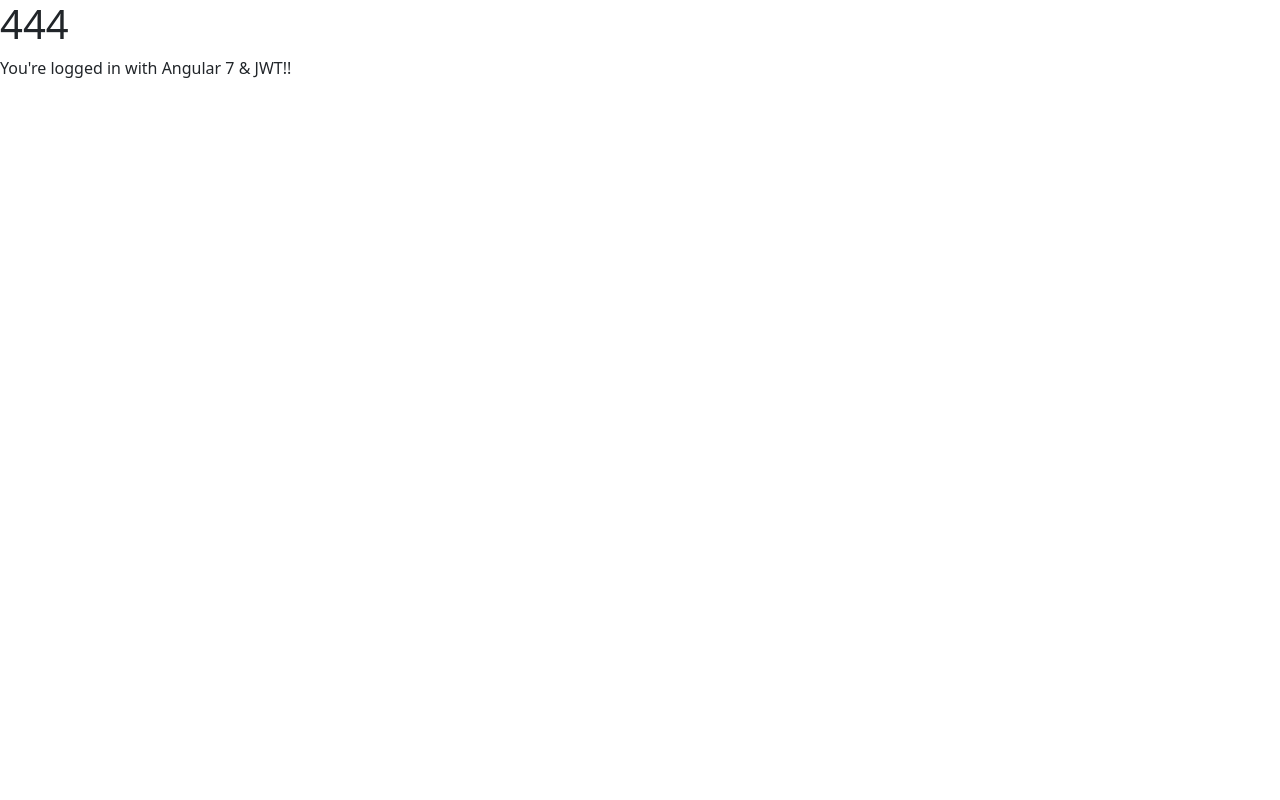
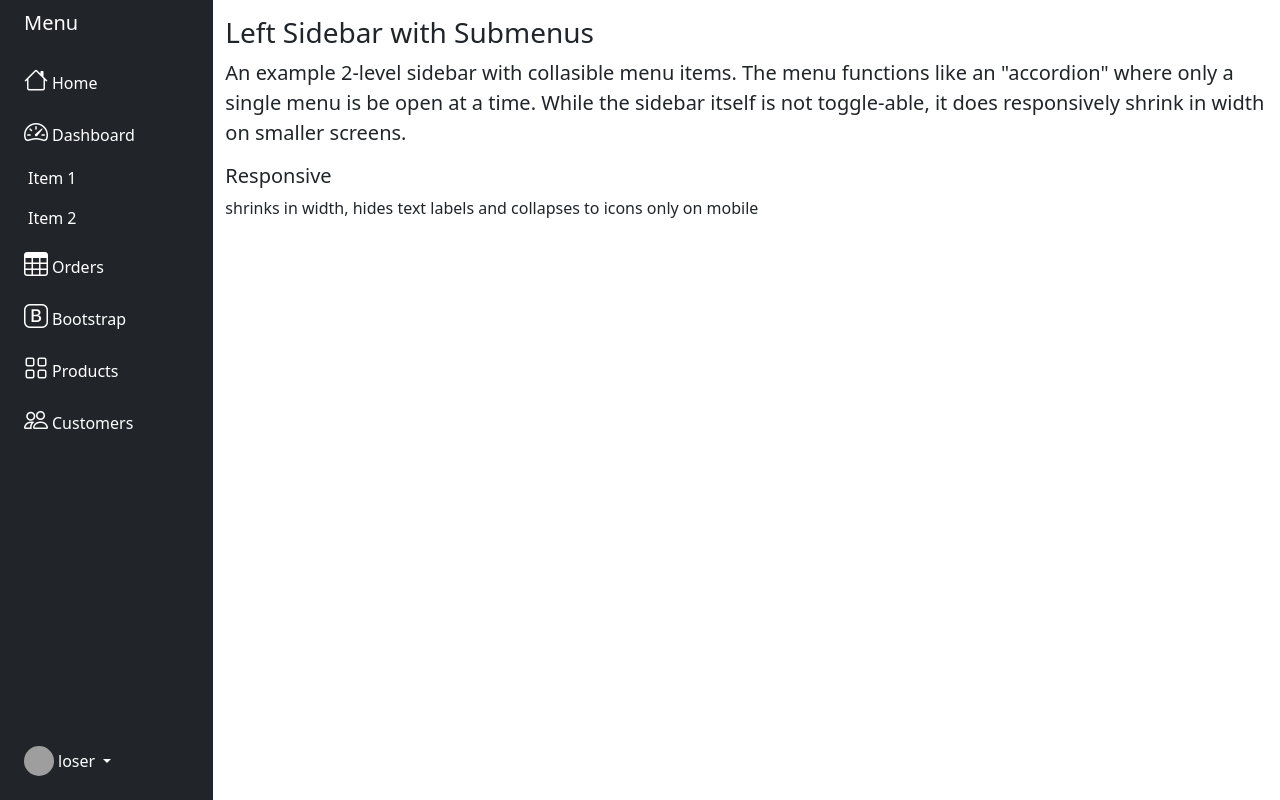
Before and after one commit to PatrickEkkel/K4C, an Angular app in the folder k4cFrontend/k4c-client/: page / in a window 1280 px wide. Built offline with nearby package versions, Linux system fonts and the light colour scheme; no server answers; grey boxes are pictures that could not be loaded.

Commit message:
K4C-13: added side menu with some example icons

```diff
--- a/k4cFrontend/k4c-client/src/app/home/home.component.html
+++ b/k4cFrontend/k4c-client/src/app/home/home.component.html
@@ -1,2 +1,93 @@
-<h1>444</h1>
-<p>You're logged in with Angular 7 & JWT!! {{ token }}</p>
+<div class="container-fluid ">
+  <div class="row flex-nowrap">
+    <div class="col-auto col-md-3 col-xl-2 px-sm-2 px-0 bg-dark ">
+      <div class="d-flex flex-column align-items-center align-items-sm-start px-3 pt-2 text-white min-vh-100 ">
+        <a href="/" class="d-flex align-items-center pb-3 mb-md-0 me-md-auto text-white text-decoration-none">
+          <span class="fs-5 d-none d-sm-inline">Menu</span>
+        </a>
+        <ul class="nav nav-pills flex-column mb-sm-auto mb-0 align-items-center align-items-sm-start" id="menu">
+          <li class="nav-item">
+            <a href="#" class="nav-link align-middle px-0 text-white ">
+              <i class="fs-4 bi-house"></i> <span class="ms-1 d-none d-sm-inline text-white ">Home</span>
+            </a>
+          </li>
+          <li>
+            <a href="#submenu1" data-bs-toggle="collapse" class="nav-link px-0 align-middle text-white ">
+              <i class="fs-4 bi-speedometer2"></i> <span class="ms-1 d-none d-sm-inline " >Dashboard</span> </a>
+            <ul class="collapse show nav flex-column ms-1" id="submenu1" data-bs-parent="#menu">
+              <li class="w-100">
+                <a href="#" class="nav-link px-0  text-white"> <span class="d-none d-sm-inline ">Item</span> 1 </a>
+              </li>
+              <li>
+                <a href="#" class="nav-link px-0 text-white "> <span class="d-none d-sm-inline ">Item</span> 2 </a>
+              </li>
+            </ul>
+          </li>
+          <li>
+            <a href="#" class="nav-link px-0 align-middle text-white ">
+              <i class="fs-4 bi-table"></i> <span class="ms-1 d-none d-sm-inline">Orders</span></a>
+          </li>
+          <li>
+            <a href="#submenu2" data-bs-toggle="collapse" class="nav-link px-0 align-middle text-white ">
+              <i class="fs-4 bi-bootstrap"></i> <span class="ms-1 d-none d-sm-inline">Bootstrap</span></a>
+            <ul class="collapse nav flex-column ms-1" id="submenu2" data-bs-parent="#menu">
+              <li class="w-100 ">
+                <a href="#" class="nav-link px-0  text-white "> <span class="d-none d-sm-inline text">Item</span> 1</a>
+              </li>
+              <li>
+                <a href="#" class="nav-link px-0  text-white"> <span class="d-none d-sm-inline">Item</span> 2</a>
+              </li>
+            </ul>
+          </li>
+          <li>
+            <a href="#submenu3" data-bs-toggle="collapse" class="nav-link px-0 align-middle text-white ">
+              <i class="fs-4 bi-grid"></i> <span class="ms-1 d-none d-sm-inline text-white ">Products</span> </a>
+            <ul class="collapse nav flex-column ms-1 " id="submenu3" data-bs-parent="#menu">
+              <li class="w-100">
+                <a href="#" class="nav-link px-0  text-white" > <span class="d-none d-sm-inline">Product</span> 1</a>
+              </li>
+              <li>
+                <a href="#" class="nav-link px-0  text-white"> <span class="d-none d-sm-inline">Product</span> 2</a>
+              </li>
+              <li>
+                <a href="#" class="nav-link px-0  text-white"> <span class="d-none d-sm-inline">Product</span> 3</a>
+              </li>
+              <li>
+                <a href="#" class="nav-link px-0  text-white"> <span class="d-none d-sm-inline">Product</span> 4</a>
+              </li>
+            </ul>
+          </li>
+          <li>
+            <a href="#" class="nav-link px-0 align-middle text-white ">
+              <i class="fs-4 bi-people"></i> <span class="ms-1 d-none d-sm-inline ">Customers</span> </a>
+          </li>
+        </ul>
+        <hr>
+        <div class="dropdown pb-4">
+          <a href="#" class="d-flex align-items-center text-white text-decoration-none dropdown-toggle" id="dropdownUser1" data-bs-toggle="dropdown" aria-expanded="false">
+            <img src="https://github.com/mdo.png" alt="hugenerd" width="30" height="30" class="rounded-circle">
+            <span class="d-none d-sm-inline mx-1">loser</span>
+          </a>
+          <ul class="dropdown-menu dropdown-menu-dark text-small shadow" aria-labelledby="dropdownUser1">
+            <li><a class="dropdown-item" href="#">New project...</a></li>
+            <li><a class="dropdown-item" href="#">Settings</a></li>
+            <li><a class="dropdown-item" href="#">Profile</a></li>
+            <li>
+              <hr class="dropdown-divider">
+            </li>
+            <li><a class="dropdown-item" href="#">Sign out</a></li>
+          </ul>
+        </div>
+      </div>
+    </div>
+    <div class="col py-3">
+      <h3>Left Sidebar with Submenus</h3>
+      <p class="lead">
+        An example 2-level sidebar with collasible menu items. The menu functions like an "accordion" where only a single
+        menu is be open at a time. While the sidebar itself is not toggle-able, it does responsively shrink in width on smaller screens.</p>
+      <ul class="list-unstyled">
+        <li><h5>Responsive</h5> shrinks in width, hides text labels and collapses to icons only on mobile</li>
+      </ul>
+    </div>
+  </div>
+</div>
```
